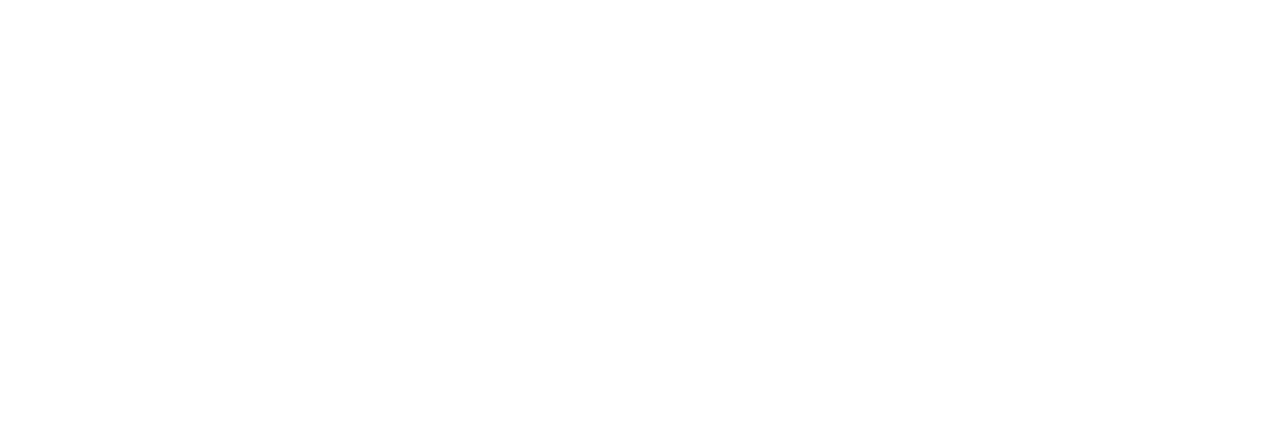
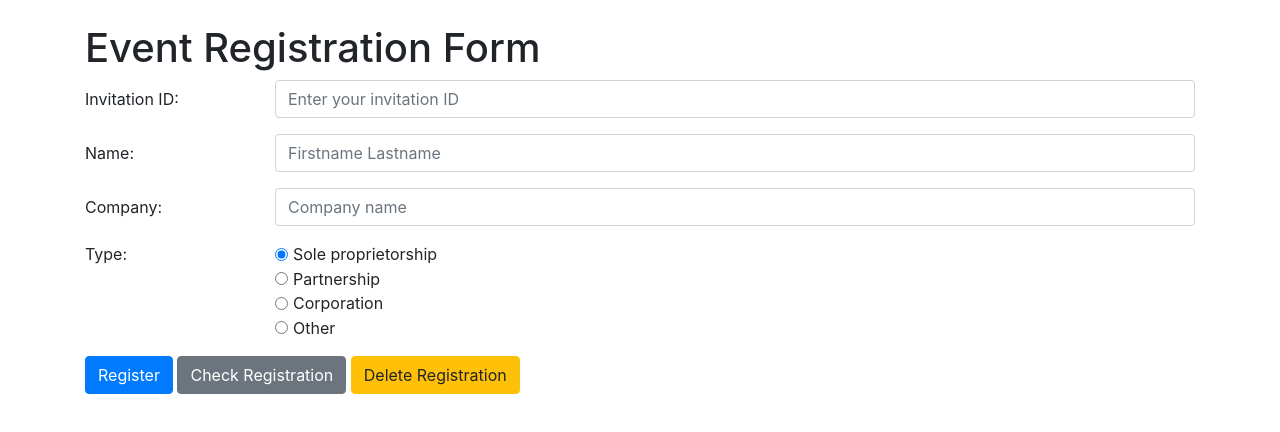
Before and after one commit to uhojin/registration-app, a website: page index.html in a window 1280 px wide. Drawn offline with nearby package versions, Linux system fonts and the light colour scheme.

Commit message:
Added form

```diff
--- a/index.html
+++ b/index.html
@@ -2,9 +2,75 @@
 <html lang="en">
 <head>
     <meta charset="UTF-8">
-    <title>Title</title>
+    <title>PROG20261: Lab 2 - Hojin You</title>
+    <link rel="stylesheet" href="https://cdn.jsdelivr.net/npm/bootstrap@4.0.0/dist/css/bootstrap.min.css" integrity="sha384-Gn5384xqQ1aoWXA+058RXPxPg6fy4IWvTNh0E263XmFcJlSAwiGgFAW/dAiS6JXm" crossorigin="anonymous">
+    <script
+            src="https://code.jquery.com/jquery-3.6.4.min.js"
+            integrity="sha256-oP6HI9z1XaZNBrJURtCoUT5SUnxFr8s3BzRl+cbzUq8="
+            crossorigin="anonymous"></script>
 </head>
 <body>
+<div class="container mt-4">
+    <h1>
+        Event Registration Form
+    </h1>
+    <form id="registration-form">
+        <div class="form-group row">
+            <label for="invitation-id" class="col-sm-2 col-form-label">Invitation ID:</label>
+            <div class="col-sm-10">
+                <input type="text" class="form-control" id="invitation-id" name="invitation_id" placeholder="Enter your invitation ID">
+
+            </div>
+        </div>
+        <div class="form-group row">
+            <label for="name" class="col-sm-2 col-form-label">Name:</label>
+            <div class="col-sm-10">
+                <input type="text" class="form-control" id="name" name="name" placeholder="Firstname Lastname">
+            </div>
+        </div>
+        <div class="form-group row">
+            <label for="company" class="col-sm-2 col-form-label">Company:</label>
+            <div class="col-sm-10">
+                <input type="text" class="form-control" id="company" name="company" placeholder="Company name">
+            </div>
+        </div>
+        <div class="form-group row">
+            <label class="col-sm-2">Type:</label>
+            <div class="col-sm-10">
+                <div class="form-check form-check-inline">
+                    <input class="form-check-input" type="radio" name="type" id="sole-proprietorship" value="sole-proprietorship" checked>
+                    <label class="form-check-label" for="sole-proprietorship">Sole proprietorship</label>
+                </div>
+                <br>
+                <div class="form-check form-check-inline">
+                    <input class="form-check-input" type="radio" name="type" id="partnership" value="partnership">
+                    <label class="form-check-label" for="partnership">Partnership</label>
+                </div>
+                <br>
+
+                <div class="form-check form-check-inline">
+                    <input class="form-check-input" type="radio" name="type" id="corporation" value="corporation">
+                    <label class="form-check-label" for="corporation">Corporation</label>
+                </div>
+                <br>
+                <div class="form-check form-check-inline">
+                    <input class="form-check-input" type="radio" name="type" id="other" value="other">
+                    <label class="form-check-label" for="other">Other</label>
+                </div>
+            </div>
+        </div>
+
+        <div class="alert" id="danger-alert" style="display:none;"></div>
+
+        <button type="submit" class="btn btn-primary" id="register-btn">Register</button>
+        <button type="button" class="btn btn-secondary" id="check-registration">Check Registration</button>
+        <button type="button" class="btn btn-warning" id="delete-registration">Delete Registration</button>
+    </form>
+</div>
+
+<script>
+
+</script>
 
 </body>
 </html>
```
